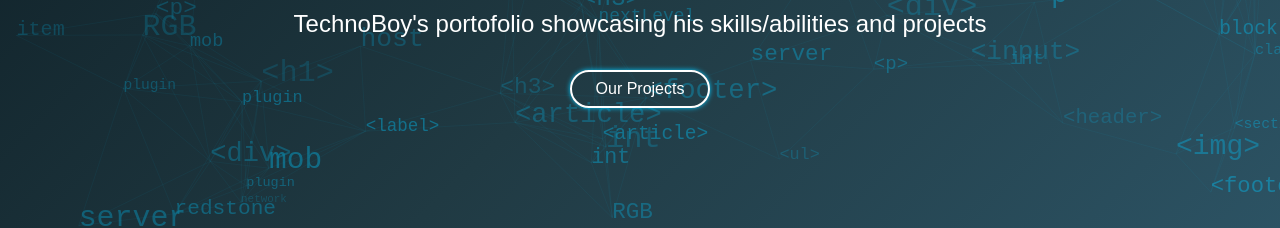
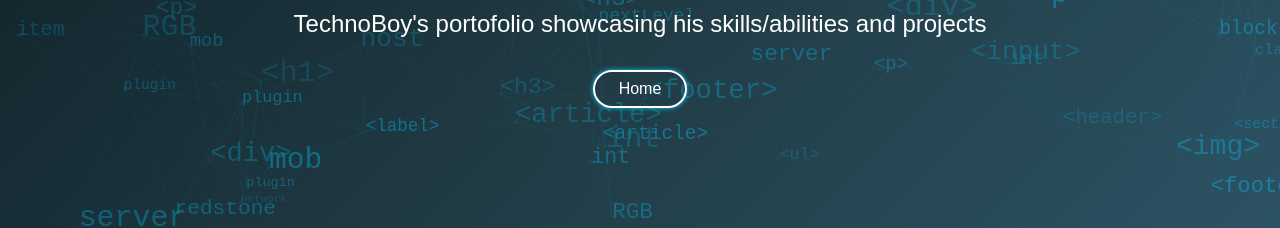
Before and after one commit to T3chnBoy/nextlevel, a plain HTML site: page Portofolio.html in a window 1280 px wide. Shown: the part 240-468 px from the top of the page. Drawn offline with Linux system fonts and the light colour scheme; animation ran at ten frames a second.

Commit message:
Update Portofolio.html

```diff
--- a/Portofolio.html
+++ b/Portofolio.html
@@ -89,7 +89,7 @@
 
         <p>TechnoBoy's portofolio showcasing his skills/abilities and projects</p>
 
-        <a href="#projects" class="btn btn-primary">Our Projects</a>
+        <a href="home.html" class="btn btn-primary">Home</a>
 
     </div>
 
```
